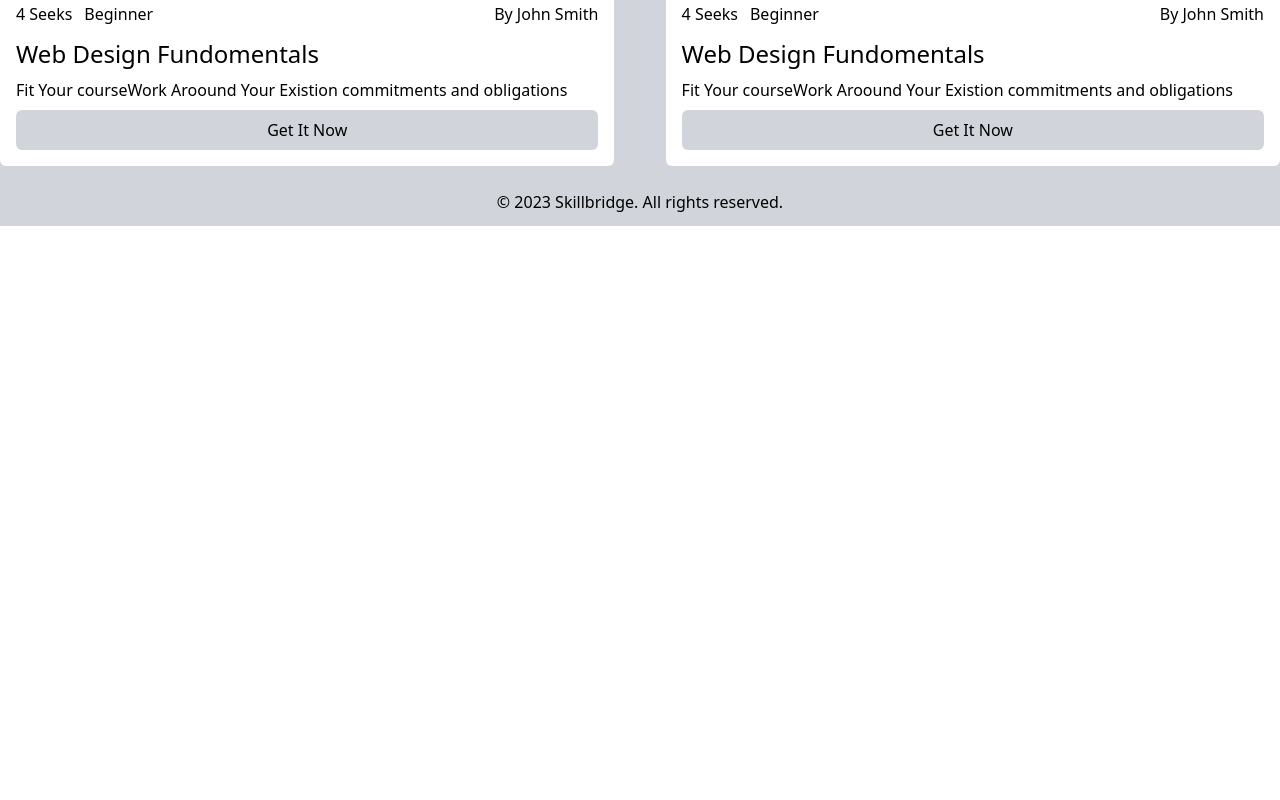
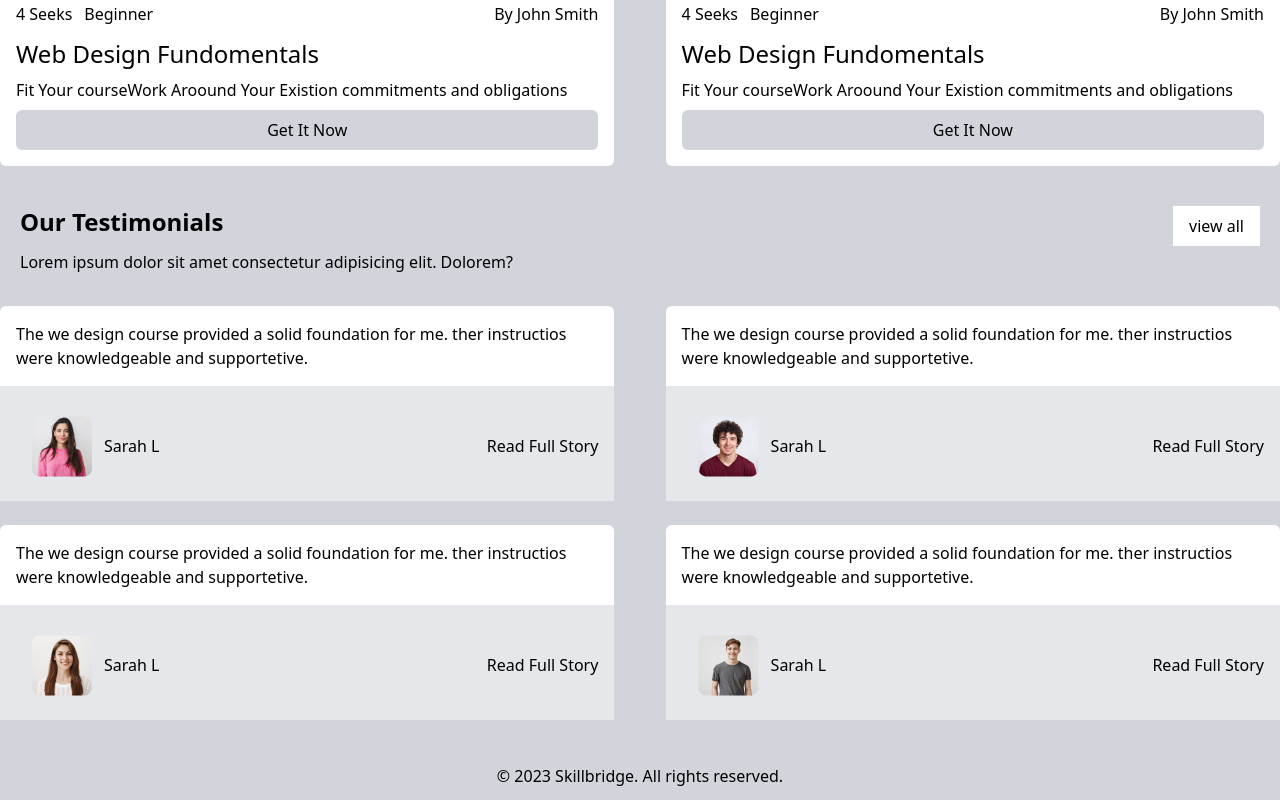
Before and after one commit to habibulla552272/React-Tailwind-Test, a React (Vite) app: page / in a window 1280 px wide. Shown: the part 2702-3502 px from the top of the page. Before the commit the page ends 2928 px from the top, so only its background shows below. Built offline with nearby package versions, Linux system fonts and the light colour scheme.

Commit message:
our-testimonial update

```diff
--- a/src/Component/Our_Courses.jsx
+++ b/src/Component/Our_Courses.jsx
@@ -1,4 +1,4 @@
-import React from 'react'
+
 import Our_CourseProps from './Our_CourseProps';
 
 import Image1 from "../assets/Image (1).png"
@@ -6,8 +6,7 @@ import Image2 from "../assets/Image (2).png";
 import Image3 from "../assets/Image (3).png";
 
 import Image4 from "../assets/Image (4).png";
-import Image5 from "../assets/Image (5).png";
-import Image6 from "../assets/Image (1).png";
+
 
 
 const Our_Courses = () => {
--- a/src/Component/Our_Testimonials.jsx
+++ b/src/Component/Our_Testimonials.jsx
@@ -0,0 +1,62 @@
+
+import Our_TestimonialsProps from "./Our_TestimonialsProps";
+import Image1 from "../assets/Image (5).png";
+import Image2 from "../assets/Image (6).png";
+import Image3 from "../assets/Image (7).png";
+import Image4 from "../assets/Image (8).png";
+
+const Our_Testimonials = () => {
+  return (
+    <section className="bg-gray-300 py-5">
+      <div className="container mx-auto">
+        <div className="testimonial-left px-5 py-2 md:flex md:justify-between">
+          <div>
+            <h2 className="font-semibold text-2xl">Our Testimonials</h2>
+            <p className="py-3">
+              Lorem ipsum dolor sit amet consectetur adipisicing elit. Dolorem?
+            </p>
+          </div>
+          <div>
+            <button className="bg-white px-4  py-2">view all</button>
+          </div>
+        </div>
+        <div className="testimonial-bottom md:flex md:flex-wrap md:justify-between">
+          <div className="md:w-[48%] py-3">
+            <Our_TestimonialsProps
+              p1="The we design course provided a solid foundation for me. ther instructios were knowledgeable and supportetive."
+              Image={Image1}
+              p2="Sarah L"
+              p3="Read Full Story"
+            />
+          </div>
+          <div className="md:w-[48%] py-3">
+            <Our_TestimonialsProps
+              p1="The we design course provided a solid foundation for me. ther instructios were knowledgeable and supportetive."
+              Image={Image2}
+              p2="Sarah L"
+              p3="Read Full Story"
+            />
+          </div>
+          <div className="md:w-[48%] py-3">
+            <Our_TestimonialsProps
+              p1="The we design course provided a solid foundation for me. ther instructios were knowledgeable and supportetive."
+              Image={Image3}
+              p2="Sarah L"
+              p3="Read Full Story"
+            />
+          </div>
+          <div className="md:w-[48%] py-3">
+            <Our_TestimonialsProps
+              p1="The we design course provided a solid foundation for me. ther instructios were knowledgeable and supportetive."
+              Image={Image4}
+              p2="Sarah L"
+              p3="Read Full Story"
+            />
+          </div>
+        </div>
+      </div>
+    </section>
+  );
+};
+
+export default Our_Testimonials;
--- /dev/null
+++ b/src/Component/Our_TestimonialsProps.jsx
@@ -0,0 +1,23 @@
+import React from "react";
+
+const Our_TestimonialsProps = (props) => {
+  return (
+    <section className="bg-white rounded-md">
+      <div className=" ">
+        <p className="p-4">{props.p1} </p>
+        <div className="pt-1 border-t-2 bg-gray-200 w-full ">
+          <div className="flex justify-between py-4 px-4">
+            <div className="flex gap-3 px-4 py-2">
+              <img src={props.Image} alt="" />
+              <p className="flex items-center">{props.p2}</p>
+            </div>
+
+            <p className="py-2  flex items-center">{props.p3}</p>
+          </div>
+        </div>
+      </div>
+    </section>
+  );
+};
+
+export default Our_TestimonialsProps;
--- a/src/Component/RootlayOut.jsx
+++ b/src/Component/RootlayOut.jsx
@@ -1,10 +1,11 @@
-import React from 'react'
+
 import { Outlet } from 'react-router-dom'
 import Header from './Header'
 import Navbar from './Navbar'
 import Footer from './Footer'
 import Benefits from './Benefits'
 import Our_Courses from './Our_Courses'
+import Our_Testimonials from './Our_Testimonials'
 
 const RootlayOut = () => {
   return (
@@ -14,6 +15,7 @@ const RootlayOut = () => {
  <Outlet/>
  <Benefits />
  <Our_Courses />
+ <Our_Testimonials />
  <Footer />
  </>
   )
--- a/src/Page/Contact.jsx
+++ b/src/Page/Contact.jsx
@@ -1,4 +1,4 @@
-import React from 'react'
+
 import Section2 from './../Component/Section2';
 
 const Contact = () => {
```
